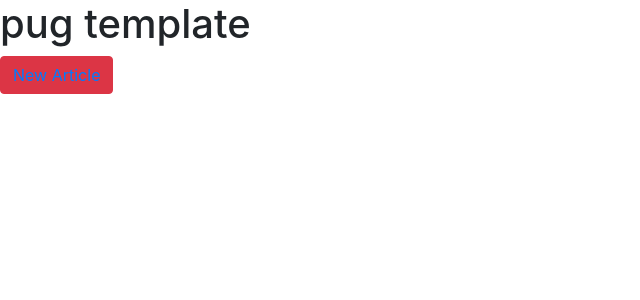
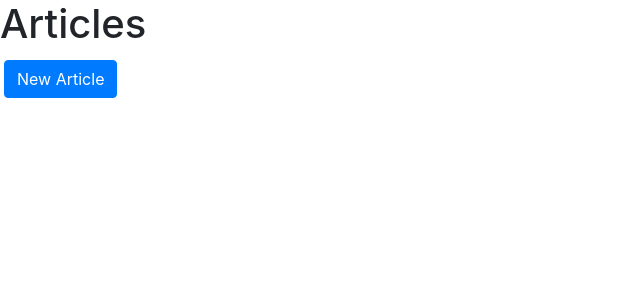
Before and after one commit to Phillip-Rek/Blog, a Node server app: page / in a window 1280 px wide. Shown: the top 300 px of the page, without its empty margins (0-640 px from the left). Run offline with Node 20, Linux system fonts and the light colour scheme; data that the repository does not hold is empty.

Commit message:
fix: updading views/index.pug and routes/articles.js

```diff
--- /dev/null
+++ b/public/index.css
@@ -0,0 +1,11 @@
+.article {
+    width: 95%;
+    max-width: 700px;
+    margin: 10px;
+    padding: 5px;
+    display: flex;
+    flex-wrap: wrap;
+    flex-direction: column;
+    border-radius: 10px;
+    box-shadow: 3px 3px 3px 2px rgb(102, 91, 91);
+}
--- a/views/index.pug
+++ b/views/index.pug
@@ -5,16 +5,21 @@ html(lang="en")
         meta(name="viewport", content="width=device-width, initial-scale=1.0")
         title Articles
         link(rel="stylesheet", href="http://localhost:3000/bootstrap/dist/css/bootstrap.min.css")
+        link(rel="stylesheet", href="http://localhost:3000/index.css")
     body
-        h1 pug template
+        div
+            h1 Articles
+            a.btn.btn-primary.m-1(href="articles/new") New Article
 
-        div.article
-            each article in articles
+        each article in articles
+            div.article
                 div
-                    span= article.title
-                div.btn.btn-sm.btn-danger.m-2
-                    a(href=`articles/delete/${article.id}`) Delete
-                div.btn.btn-sm.btn-info.m-2
-                    a(href=`articles/edit/${article.id}`) Edit
-        div.btn.btn-danger
-            a(href="articles/new") New Article
+                    h4= article.title
+                div
+                    p= article.description
+                div
+                    a.btn.btn-sm.btn-info.m-2(href=`articles/read/${article.id}`) Read more
+                div
+                    a.btn.btn-sm.btn-secondary.m-2(href=`articles/edit/${article.id}`) Edit
+                div
+                    a.btn.btn-sm.btn-danger.m-2(href=`articles/delete/${article.id}`) Delete
```
Also changed, not shown: routes/articles.js (+9 -0 lines).
